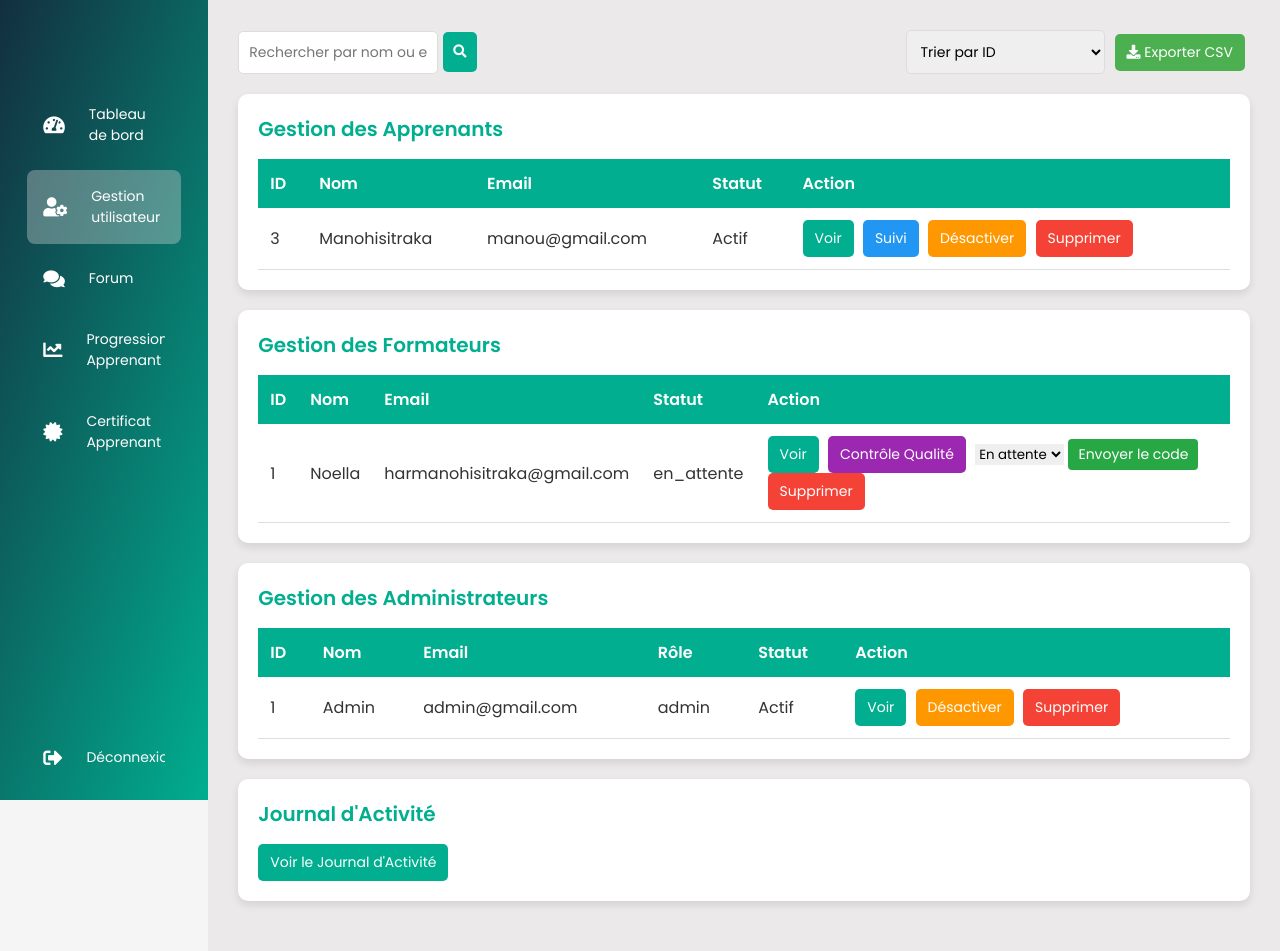
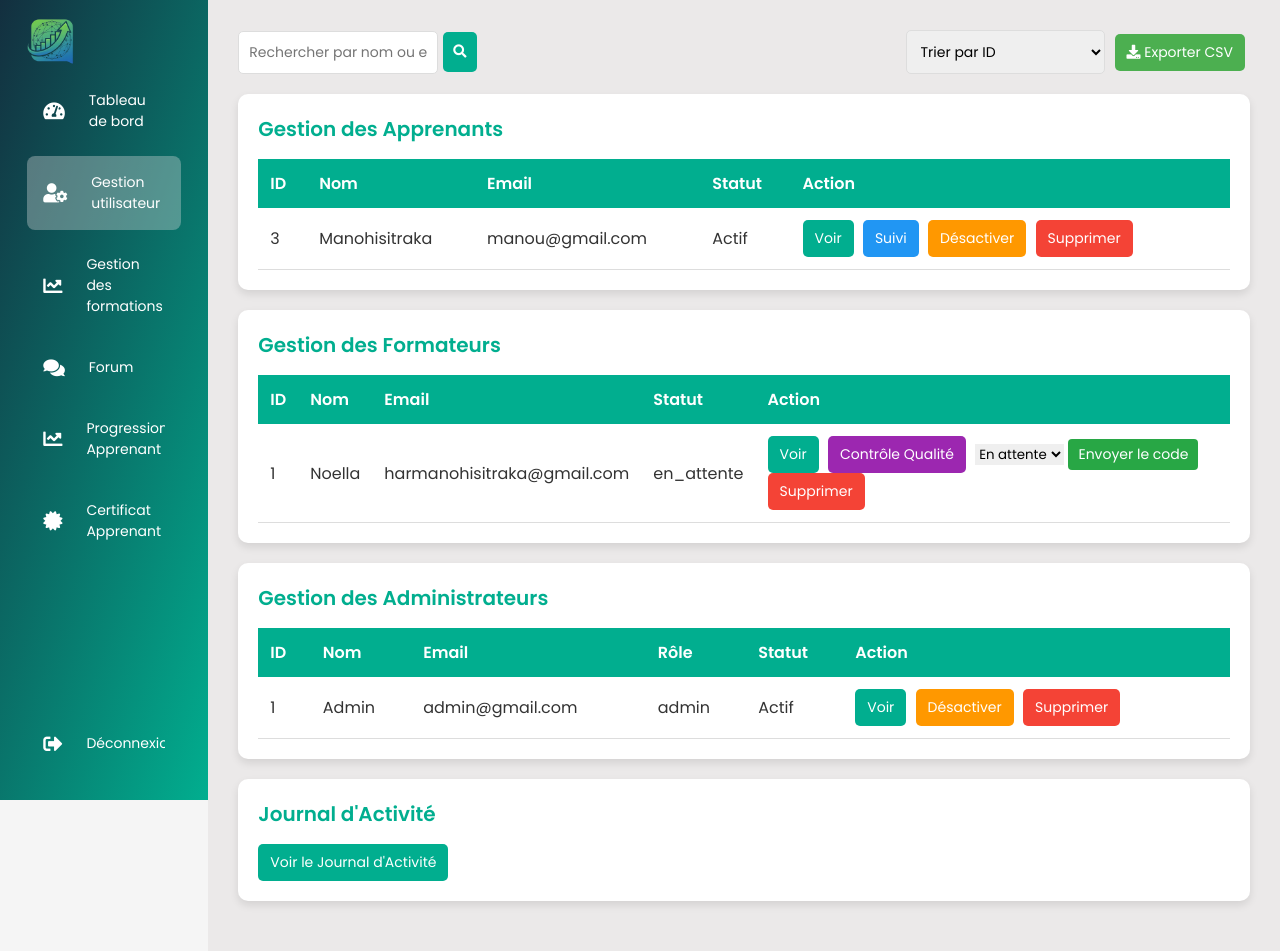
Before and after one commit to Noella-dev/Yitro_copie, a PHP site: page /YitroLearning/Espace/admin/gestion_utilisateurs/gestion_utilisateur.php in a window 1280 px wide. Run offline with PHP 8.4, Linux system fonts and the light colour scheme; data comes from the database, SQL or seed files in the repository; some libraries are stand-ins or nearby versions.

Commit message:
lien gestion formations et style

```diff
--- a/Espace/admin/gestion_utilisateurs/gestion_utilisateur.php
+++ b/Espace/admin/gestion_utilisateurs/gestion_utilisateur.php
@@ -225,13 +225,18 @@ if ($_SERVER['REQUEST_METHOD'] == 'POST' && isset($_POST['action'])) {
 </head>
 <body>
   <div class="sidebar">
-    <div class="logo"></div>
-    <ul class="menu">
+    <div class="logo">
+        <img src="../../../asset/images/other_logo.png" alt="Yitro E-Learning" style="height: 50px;position:relative;left:-18px;">
+    </div>
+    <ul class="menu" style="margin-top:-14px">
       <li>
         <a href="../backoffice.php"><i class="fas fa-tachometer-alt"></i><span>Tableau de bord</span></a>
       </li>
       <li class="active">
         <a href="#"><i class="fas fa-user-cog"></i><span>Gestion utilisateur</span></a>
+      </li>
+      <li>
+        <a href="../gestion_formations.php"><i class="fas fa-chart-line"></i><span>Gestion des formations</span></a>
       </li>
       <li>
         <a href="../gestion_forum.php"><i class="fas fa-comments"></i><span>Forum</span></a>
```
Also changed, not shown: Espace/admin/backoffice.php (+7 -2 lines). Lines whose indentation alone changed are shown as unchanged.
